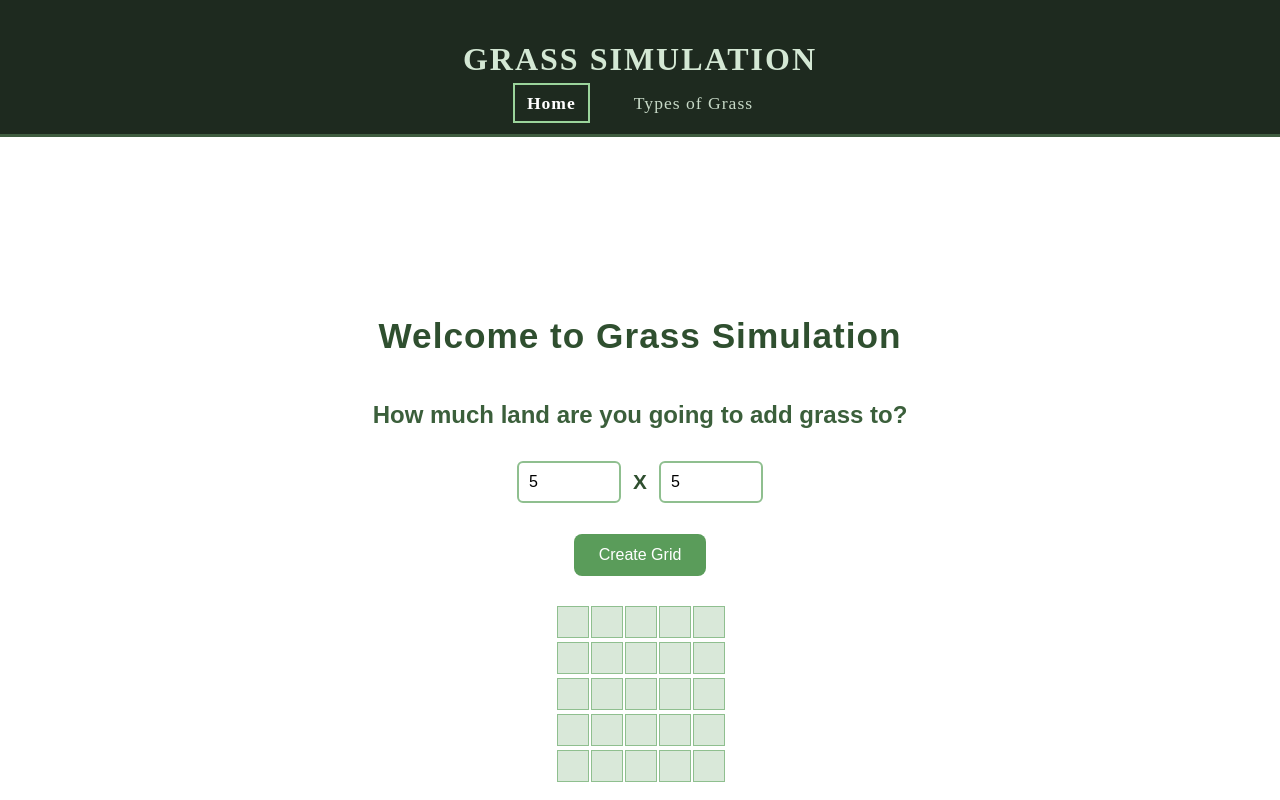
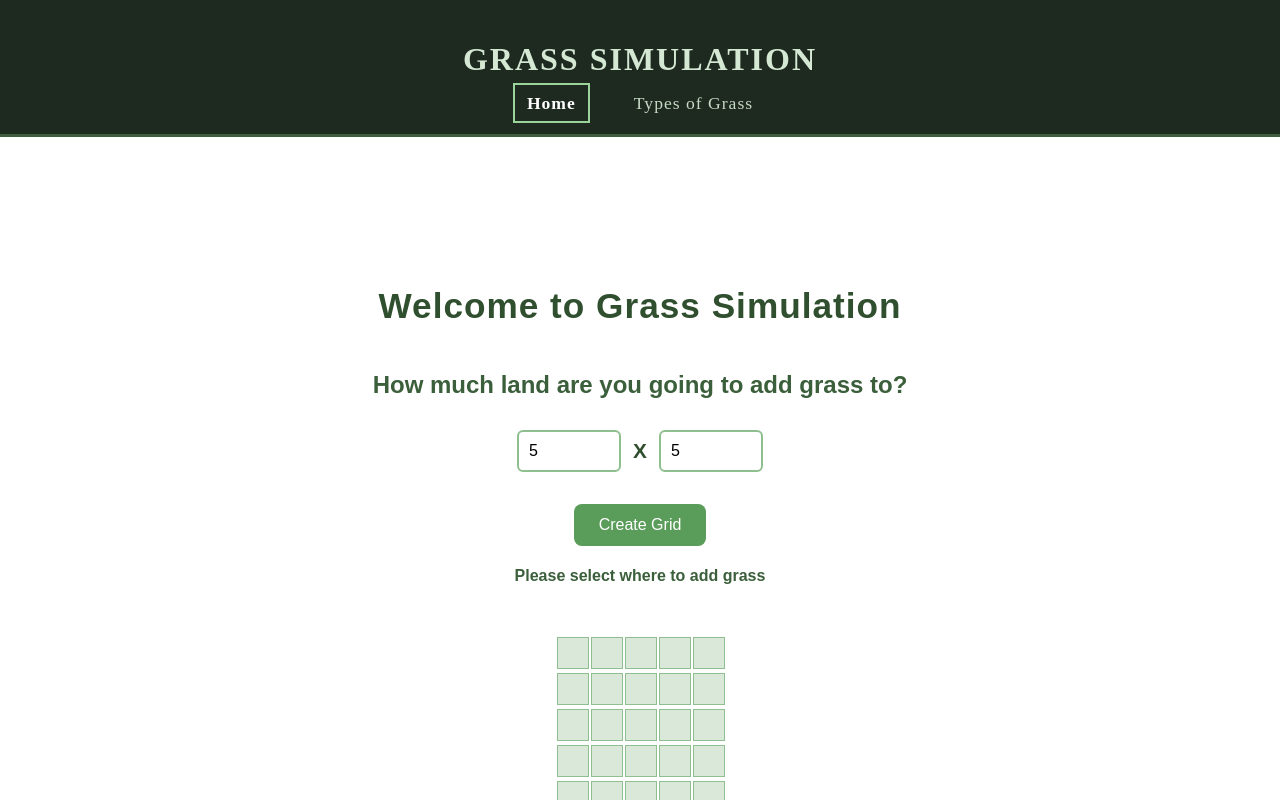
Before and after one commit to Spiderasasen/Grass-Sim, a React (Vite) app in the folder Simulation/: page / in a window 1280 px wide. Both pictures are taken after typing "5", "5" into the empty fields and a click on the button "Create Grid". Shown: the top 800 px of the page. Built offline with nearby package versions, Linux system fonts and the light colour scheme.

Commit message:
some simple style changes before i add more main stuff

```diff
--- a/Simulation/src/pages/Home.jsx
+++ b/Simulation/src/pages/Home.jsx
@@ -8,9 +8,12 @@ function Home() {
     const [rows, setRows] = useState(0);
     const [cols, setCols] = useState(0);
     const [grid, setGrid] = useState([]);
+    const hint = document.getElementById("hint");
 
     //creates the grid
     const createGrid = () => {
+        hint.style.display = "block";
+
         console.log(`Rows: ${rows}, Cols: ${cols}`);
         const newGrid = Array.from(
             {length: rows},
@@ -41,6 +44,7 @@ function Home() {
                 </div>
 
                 <button onClick={createGrid}>Create Grid</button>
+                <h4 id="hint">Please select where to add grass</h4>
             </div>
 
             {/*all this code to make the grid*/}
--- a/Simulation/src/styles/grid-style.css
+++ b/Simulation/src/styles/grid-style.css
@@ -1,3 +1,10 @@
+#hint{
+    display: none;
+    font-size: 1rem;
+    color: #3b5f3b;
+    font-family: Arial, sans-serif;
+}
+
 .grid {
     justify-content: center;
 }
@@ -8,3 +15,14 @@
     background-color: #d9e8d9;
     border: 1px solid #8fbf8f;
 }
+
+.cell:hover {
+    background-color: #9bd49b;
+    cursor: pointer;
+    transition: background-color 0.2s ease;
+}
+
+.cell:active {
+    background-color: #6fa96f;
+    transition: background-color 0.2s ease;
+}
```
